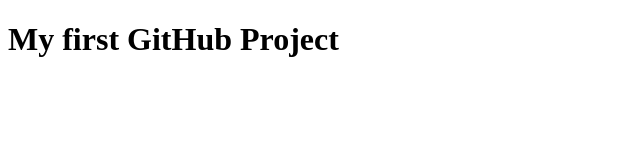
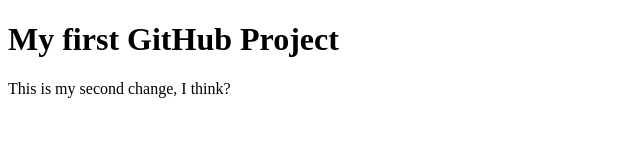
Before and after one commit to samanthaalva/DWDD1720, a plain HTML site: page index.html in a window 1280 px wide. Shown: the whole page, without its empty margins (0-640 px from the left). Drawn offline with Linux system fonts and the light colour scheme.

Commit message:
Update index.html
<p> tag

```diff
--- a/index.html
+++ b/index.html
@@ -7,5 +7,6 @@
 </head>
 <body>
     <h1>My first GitHub Project</h1>
+    <p>This is my second change, I think?</p>
 </body>
 </html>
```
